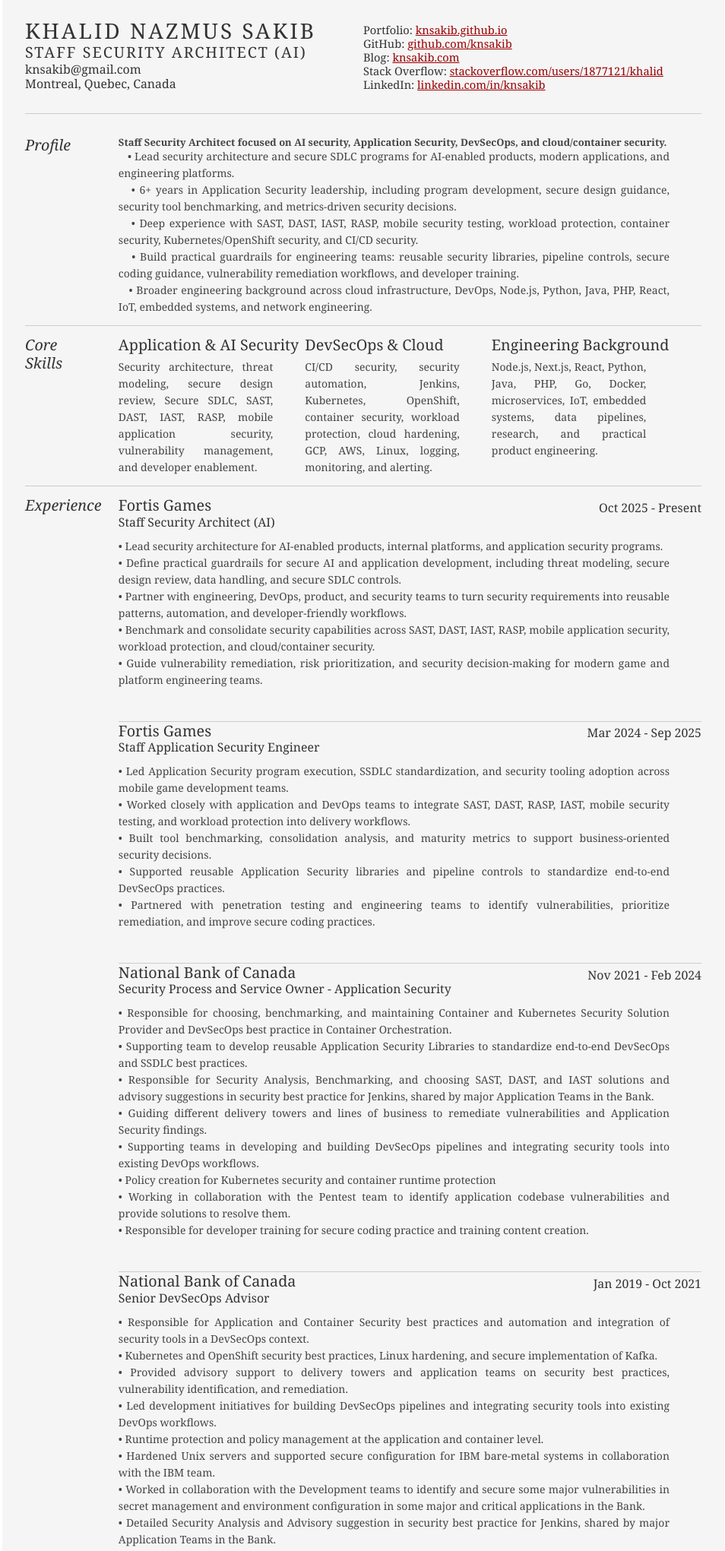
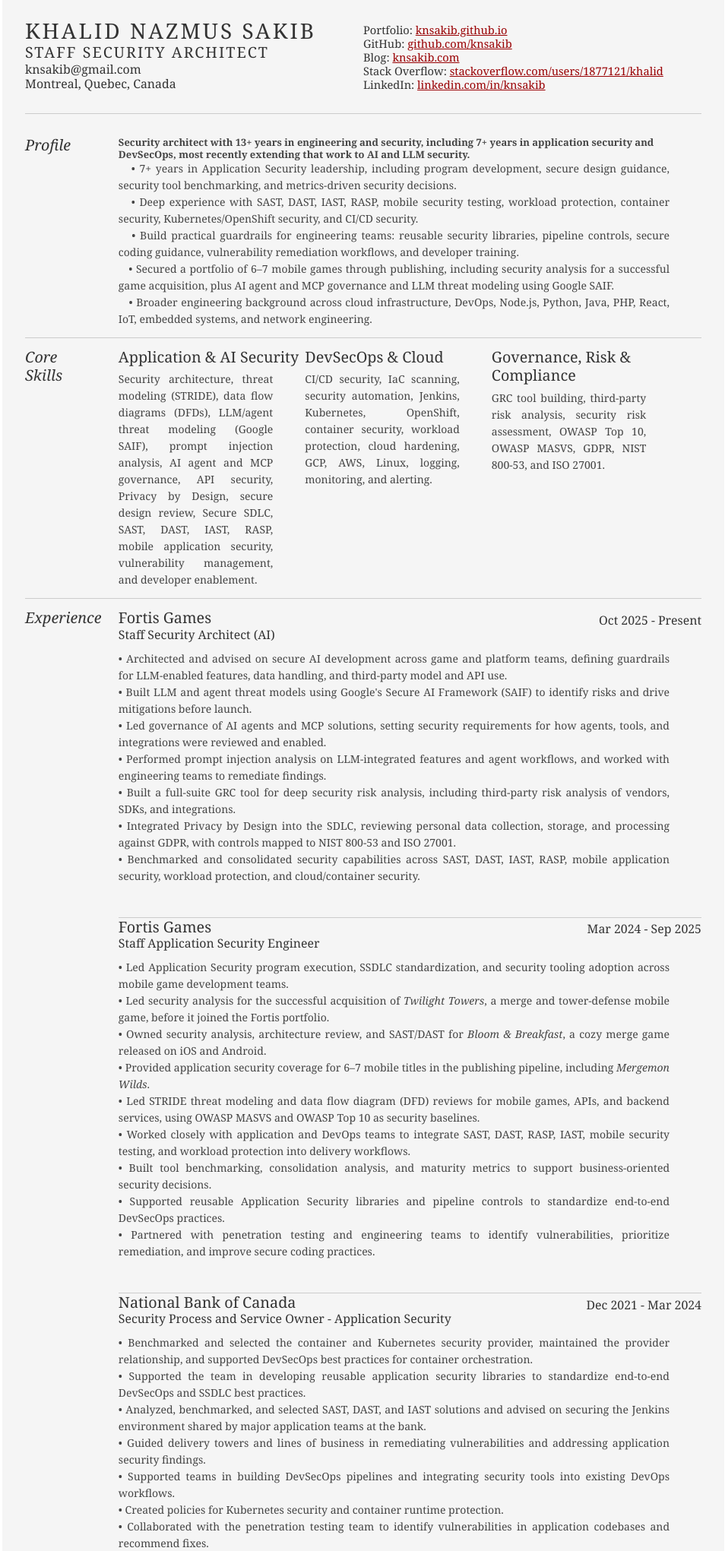
Before and after one commit to knsakib/knsakib.github.io, a PHP site: page / in a window 1280 px wide. Shown: the top 2041 px of the page at 76% size, without its empty margins (162-1116 px from the left). Run offline with PHP 8.4, Linux system fonts and the light colour scheme.

Commit message:
Update resume and fix mobile and print layouts

```diff
--- a/index.html
+++ b/index.html
@@ -2,8 +2,9 @@
 <html>
 <head>
 
-	<title>Khalid Nazmus Sakib | Staff Security Architect (AI) | Application Security &amp; DevSecOps</title>
+	<title>Khalid Nazmus Sakib | Staff Security Architect | Application Security &amp; DevSecOps</title>
 	<meta http-equiv="content-type" content="text/html; charset=utf-8" />
+	<meta name="viewport" content="width=device-width, initial-scale=1" />
 
 	<meta name="keywords" content="Khalid Nazmus Sakib, Staff Security Architect, AI Security, Application Security, DevSecOps, Cloud Security, Kubernetes Security, Secure SDLC" />
 	<meta name="description" content="Staff Security Architect focused on AI security, application security, DevSecOps, cloud security, Kubernetes security, secure SDLC, and practical security engineering." />
@@ -14,14 +15,14 @@
 </head>
 <body>
 
-<div id="doc2" class="yui-t7">
+<div id="doc2" class="yui-t7 resume-page">
 	<div id="inner">
 
 		<div id="hd">
 			<div>
 				<div class="title-left">
 					<h1>Khalid Nazmus Sakib</h1>
-					<h2>Staff Security Architect (AI)</h2>
+					<h2>Staff Security Architect</h2>
 					<h3>knsakib@gmail.com</h3>
 					<h3>Montreal, Quebec, Canada</h3>
 				</div>
@@ -48,11 +49,11 @@
 						<div class="yui-u first">
 							<h2>Profile</h2>
 						</div>
-						<div class="yui-u"> <b>Staff Security Architect focused on AI security, Application Security, DevSecOps, and cloud/container security.</b>
-							<p>&nbsp;&nbsp;&nbsp;• Lead security architecture and secure SDLC programs for AI-enabled products, modern applications, and engineering platforms.
-							<br/>&nbsp;&nbsp;&nbsp;• 6+ years in Application Security leadership, including program development, secure design guidance, security tool benchmarking, and metrics-driven security decisions.
+						<div class="yui-u"> <b>Security architect with 13+ years in engineering and security, including 7+ years in application security and DevSecOps, most recently extending that work to AI and LLM security.</b>
+							<p>&nbsp;&nbsp;&nbsp;• 7+ years in Application Security leadership, including program development, secure design guidance, security tool benchmarking, and metrics-driven security decisions.
 							<br/>&nbsp;&nbsp;&nbsp;• Deep experience with SAST, DAST, IAST, RASP, mobile security testing, workload protection, container security, Kubernetes/OpenShift security, and CI/CD security.
 							<br/>&nbsp;&nbsp;&nbsp;• Build practical guardrails for engineering teams: reusable security libraries, pipeline controls, secure coding guidance, vulnerability remediation workflows, and developer training.
+							<br/>&nbsp;&nbsp;&nbsp;• Secured a portfolio of 6–7 mobile games through publishing, including security analysis for a successful game acquisition, plus AI agent and MCP governance and LLM threat modeling using Google SAIF.
 							<br/>&nbsp;&nbsp;&nbsp;• Broader engineering background across cloud infrastructure, DevOps, Node.js, Python, Java, PHP, React, IoT, embedded systems, and network engineering.
 							</p>
 						</div>
@@ -65,18 +66,19 @@
 						<div class="yui-u">
 							<div class="talent">
 								<h2>Application &amp; AI Security</h2>
-								<p>Security architecture, threat modeling, secure design review, Secure SDLC, SAST, DAST, IAST, RASP, mobile application security, vulnerability management, and developer enablement.</p>
+								<p>Security architecture, threat modeling (STRIDE), data flow diagrams (DFDs), LLM/agent threat modeling (Google SAIF), prompt injection analysis, AI agent and MCP governance, API security, Privacy by Design, secure design review, Secure SDLC, SAST, DAST, IAST, RASP, mobile application security, vulnerability management, and developer enablement.</p>
 							</div>
 
 							<div class="talent">
 								<h2>DevSecOps &amp; Cloud</h2>
-								<p>CI/CD security, security automation, Jenkins, Kubernetes, OpenShift, container security, workload protection, cloud hardening, GCP, AWS, Linux, logging, monitoring, and alerting.</p>
+								<p>CI/CD security, IaC scanning, security automation, Jenkins, Kubernetes, OpenShift, container security, workload protection, cloud hardening, GCP, AWS, Linux, logging, monitoring, and alerting.</p>
 							</div>
 
 							<div class="talent">
-								<h2>Engineering Background</h2>
-								<p>Node.js, Next.js, React, Python, Java, PHP, Go, Docker, microservices, IoT, embedded systems, data pipelines, research, and practical product engineering.</p>
+								<h2>Governance, Risk &amp; Compliance</h2>
+								<p>GRC tool building, third-party risk analysis, security risk assessment, OWASP Top 10, OWASP MASVS, GDPR, NIST 800-53, and ISO 27001.</p>
 							</div>
+
 						</div>
 					</div>
 
@@ -120,11 +122,13 @@
 								<h2>Fortis Games</h2>
 								<h3>Staff Security Architect (AI)</h3>
 								<h4>Oct 2025 - Present</h4>
-								<p>		• Lead security architecture for AI-enabled products, internal platforms, and application security programs.
-											<br/>• Define practical guardrails for secure AI and application development, including threat modeling, secure design review, data handling, and secure SDLC controls.
-											<br/>• Partner with engineering, DevOps, product, and security teams to turn security requirements into reusable patterns, automation, and developer-friendly workflows.
-											<br/>• Benchmark and consolidate security capabilities across SAST, DAST, IAST, RASP, mobile application security, workload protection, and cloud/container security.
-											<br/>• Guide vulnerability remediation, risk prioritization, and security decision-making for modern game and platform engineering teams.
+								<p>		• Architected and advised on secure AI development across game and platform teams, defining guardrails for LLM-enabled features, data handling, and third-party model and API use.
+											<br/>• Built LLM and agent threat models using Google's Secure AI Framework (SAIF) to identify risks and drive mitigations before launch.
+											<br/>• Led governance of AI agents and MCP solutions, setting security requirements for how agents, tools, and integrations were reviewed and enabled.
+											<br/>• Performed prompt injection analysis on LLM-integrated features and agent workflows, and worked with engineering teams to remediate findings.
+											<br/>• Built a full-suite GRC tool for deep security risk analysis, including third-party risk analysis of vendors, SDKs, and integrations.
+											<br/>• Integrated Privacy by Design into the SDLC, reviewing personal data collection, storage, and processing against GDPR, with controls mapped to NIST 800-53 and ISO 27001.
+											<br/>• Benchmarked and consolidated security capabilities across SAST, DAST, IAST, RASP, mobile application security, workload protection, and cloud/container security.
 										</p>
                                         <br />
 
@@ -136,6 +140,10 @@
 								<h3>Staff Application Security Engineer</h3>
 								<h4>Mar 2024 - Sep 2025</h4>
 								<p>		• Led Application Security program execution, SSDLC standardization, and security tooling adoption across mobile game development teams.
+											<br/>• Led security analysis for the successful acquisition of <i>Twilight Towers</i>, a merge and tower-defense mobile game, before it joined the Fortis portfolio.
+											<br/>• Owned security analysis, architecture review, and SAST/DAST for <i>Bloom &amp; Breakfast</i>, a cozy merge game released on iOS and Android.
+											<br/>• Provided application security coverage for 6–7 mobile titles in the publishing pipeline, including <i>Mergemon Wilds</i>.
+											<br/>• Led STRIDE threat modeling and data flow diagram (DFD) reviews for mobile games, APIs, and backend services, using OWASP MASVS and OWASP Top 10 as security baselines.
 											<br/>• Worked closely with application and DevOps teams to integrate SAST, DAST, RASP, IAST, mobile security testing, and workload protection into delivery workflows.
 											<br/>• Built tool benchmarking, consolidation analysis, and maturity metrics to support business-oriented security decisions.
 											<br/>• Supported reusable Application Security libraries and pipeline controls to standardize end-to-end DevSecOps practices.
@@ -149,15 +157,15 @@
 							<div class="job">
 								<h2>National Bank of Canada</h2>
 								<h3>Security Process and Service Owner - Application Security</h3>
-								<h4>Nov 2021 - Feb 2024</h4>
-								<p>		• Responsible for choosing, benchmarking, and maintaining Container and Kubernetes Security Solution Provider and DevSecOps best practice in Container Orchestration.
-											<br/>• Supporting team to develop reusable Application Security Libraries to standardize end-to-end DevSecOps and SSDLC best practices.
-                                            <br/>• Responsible for Security Analysis, Benchmarking, and choosing SAST, DAST, and IAST solutions and advisory suggestions in security best practice for Jenkins, shared by major Application Teams in the Bank.
-											<br/>• Guiding different delivery towers and lines of business to remediate vulnerabilities and Application Security findings.
-											<br/>• Supporting teams in developing and building DevSecOps pipelines and integrating security tools into existing DevOps workflows.
-											<br/>• Policy creation for Kubernetes security and container runtime protection
-											<br/>• Working in collaboration with the Pentest team to identify application codebase vulnerabilities and provide solutions to resolve them.
-											<br/>• Responsible for developer training for secure coding practice and training content creation.
+								<h4>Dec 2021 - Mar 2024</h4>
+								<p>		• Benchmarked and selected the container and Kubernetes security provider, maintained the provider relationship, and supported DevSecOps best practices for container orchestration.
+											<br/>• Supported the team in developing reusable application security libraries to standardize end-to-end DevSecOps and SSDLC best practices.
+											<br/>• Analyzed, benchmarked, and selected SAST, DAST, and IAST solutions and advised on securing the Jenkins environment shared by major application teams at the bank.
+											<br/>• Guided delivery towers and lines of business in remediating vulnerabilities and addressing application security findings.
+											<br/>• Supported teams in building DevSecOps pipelines and integrating security tools into existing DevOps workflows.
+											<br/>• Created policies for Kubernetes security and container runtime protection.
+											<br/>• Collaborated with the penetration testing team to identify vulnerabilities in application codebases and recommend fixes.
+											<br/>• Developed secure coding training materials and provided training for developers.
 										</p>
                                         <br />
 
@@ -166,17 +174,16 @@
 
                         <div class="job">
 								<h2>National Bank of Canada</h2>
-								<h3>Senior DevSecOps Advisor</h3>
-								<h4>Jan 2019 - Oct 2021</h4>
-								<p>		• Responsible for Application and Container Security best practices and automation and integration of security tools in a DevSecOps context.
-											<br/>• Kubernetes and OpenShift security best practices, Linux hardening, and secure implementation of Kafka.
+								<h3>Senior Advisor, AppSec</h3>
+								<h4>Jan 2019 - Dec 2021</h4>
+								<p>		• Responsible for application and container security best practices and for automating and integrating security tools into DevSecOps workflows.
+											<br/>• Supported Kubernetes and OpenShift security best practices, Linux hardening, and secure Kafka deployments.
 											<br/>• Provided advisory support to delivery towers and application teams on security best practices, vulnerability identification, and remediation.
-											<br/>• Led development initiatives for building DevSecOps pipelines and integrating security tools into existing DevOps workflows.
-											<br/>• Runtime protection and policy management at the application and container level.
-											<br/>• Hardened Unix servers and supported secure configuration for IBM bare-metal systems in collaboration with the IBM team.
-											<br/>• Worked in collaboration with the Development teams to identify and secure some major vulnerabilities in
-                                            secret management and environment configuration in some major and critical applications in the Bank.
-                                            <br/>• Detailed Security Analysis and Advisory suggestion in security best practice for Jenkins, shared by major Application Teams in the Bank.
+											<br/>• Led initiatives to build DevSecOps pipelines and integrate security tools into existing DevOps workflows.
+											<br/>• Managed runtime protection and security policies at the application and container levels.
+											<br/>• Hardened Unix servers and worked with the IBM team to securely configure IBM bare-metal systems.
+											<br/>• Worked with development teams to identify and remediate significant vulnerabilities in secrets management and environment configuration for critical bank applications.
+											<br/>• Conducted detailed security analysis and advised on securing the Jenkins environment shared by major application teams at the bank.
 										</p>
                                         <br />
 
@@ -186,82 +193,31 @@
 
 							<div class="job">
 								<h2>Longbow Advantage</h2>
-								<h3>Cloud Server Administrator</h3>
-								<h4>March 2018 - Jan 2019</h4>
-								<p>		• Responsible for Automatic deployment and Rollout Grunt task configuration and troubleshooting.
-											<br/>• Load Balancer configuration, implementation, and infrastructure autoscaling in Google Cloud Platform.
-											<br/>• New microservice deployment using Docker on bare-metal instances and Kubernetes.
-											<br/>• Shell Scripting to automate Cron Jobs
-											 <br/>• LDAP server configuration SSO and SAML configuration for unifying Auth service in the infrastructure level
-											<br/>• Used Stackdriver for detailed log collection, custom log generation, and dashboard configuration.
-											<br/>• Legacy network migration to Modern Virtual Private Cloud
-											<br/>• Linux administration and using it as a development and reproduction environment, shell scripting for automatic backup
-										</p> <br/>
+								<h3>Cloud Infrastructure Administrator</h3>
+								<h4>Feb 2018 - Dec 2018</h4>
+								<p>		• Configured load balancing and infrastructure autoscaling on Google Cloud Platform, and migrated legacy networks to a modern VPC.
+											<br/>• Deployed microservices with Docker on bare-metal instances and Kubernetes.
+											<br/>• Configured LDAP, SSO, and SAML to unify authentication across the infrastructure.
+									</p> <br/>
 							</div>
 
 							<div class="job">
-								<h2>Telus Inc.</h2>
+								<h2>TELUS</h2>
 								<h3>Network Specialist</h3>
 								<h4>Nov 2014 - Feb 2018</h4>
-								<p>		• Automatic deployment configurations, troubleshooting and best practice suggestion to the users by hands-on reproduction of Jenkins environment with issues.
-											<br/>• Automatic agent configure for Puppet Master, Standalone Configuration, Manifest for Auto-scaling based on CPU and traffic utilization, Modules configuration, Certificate generation, Auto sign certificate configuration
-											<br/>• Used Stackdriver for detailed log collection, custom log generation, and dashboard configuration.
-											<br/>• Used Salesforce and JIRA as IT management tools, and Buganizer to report and monitor bugs.
-											<br/>• Used Git with GitHub, GitLab, and Google Cloud repositories for version control.
-											<br/>• Assisted with deployment configuration and troubleshooting coding and runtime issues for Python, Node.js, and Java.
-											<br/>• Supported BigQuery and Dataflow configuration and code troubleshooting in Google Cloud.
-											<br/>• Work on and write reproduction code to raise bugs and provides guidelines for resolution
-											<br/>• Used microservice architecture in Docker-based environments and Kubernetes cluster configuration.
-
-										</p> <br/>
+								<p>		• Reproduced and troubleshot Jenkins and Puppet deployment issues, and advised users on configuration best practices.
+											<br/>• Troubleshot deployment and runtime issues for Python, Node.js, and Java, including BigQuery and Dataflow on Google Cloud.
+											<br/>• Worked with microservice architectures in Docker-based environments and configured Kubernetes clusters.
+									</p> <br/>
 							</div>
 
-							<div class="job">
-								<h2>D3 Innovation Center</h2>
-								<h3>Innovation Engineer</h3>
-								<h4>Mar 2014 - Oct 2014</h4>
-								<p>• Android app development and microcontroller coding to collect sensor data and send notifications when data reached a threshold.
-									<br/>• Built complete IoT products from hardware connections and microcontroller code through Android and iOS app prototypes for SmartWiFi configuration.
-									<br/>• Used Firebase as a database, displayed sensor data on web and mobile interfaces, and triggered events based on data thresholds.
-									<br/>• Designed client-server applications with Node.js running in the cloud and React on the client.
-									<br/>• Programmed Bluetooth modules to communicate with microcontroller-attached sensors.
-									<br/>• Provided bootstrap support for startup companies including Heddoko and Maker Blocks, and managed crowdfunded project SLAs.
-								</p> <br/>
-							</div>
-
-							<div class="job">
-								<h2>Concordia University</h2>
-								<h3>Research Assistant</h3><br/>
-								<h4>Jan 2011 - Nov 2013</h4>
-								<h5>Following Publications were published during my research</h5>
-								<p>• K. N. Sakib, M. Z. Kabir, and S. S. Williamson, "Cadmium telluride solar cell: From device modeling to system implementation"
-									2013 IEEE International Conference on Industrial Technology (ICIT), Cape Town, 2013, pp. 1561-1566.
-								<br/>• K. N. Sakib, M. Z. Kabir, and S. S. Williamson, "Cadmium telluride solar cell: From device modeling to electric vehicle battery management"
-									2013 IEEE Transportation Electrification Conference and Expo (ITEC), 2013 IEEE, Detroit, MI, USA
-							</p>
-                            <br />
-                            <br />
-							</div>
-
-							<div class="job">
-								<h2>Orascom Telecom BD.</h2>
-								<h3>Network Subsystem Jr. Engineer</h3>
-								<h4>Jul 2009 - Dec 2010</h4>
-								<p>• Developed a tool with VBScript to automate GSM site creation and configuration in Home Location Server (HLS).
-									<br/>• Troubleshot core network issues, analyzed GSM call flow for KPI improvement, and configured GSM Softswitch.
-								  <br/>• Configured cell sites, transmission channels, and transceivers.
-									<br/>• Conducted Base Station Controller and site creation in GSM switch/core and E1 addition.
-							</p>
-							</div>
-								<div class="job last" style="margin-bottom: 0em; padding-bottom:0em;">
-								<h2>Huawei Technologies</h2>
-								<h3>Asst. Radio Network Planning Engineer</h3>
-								<h4>Apr 2008 - Jun 2009</h4>
-								<p>• Conducted Base Station Controller (BSC) and Location Area Code (LAC) planning.
-								<br/>• Optimized radio network, new site, and TRX planning for swap and expansion projects.
-								<br/>• Engineered KPI improvement through drive test log files and result analysis.
-								<br/>• Facilitated Base Station Subsystem (BSS) engineers in radio interface problems.
-							</p>
+							<div class="job last" style="margin-bottom: 0em; padding-bottom:0em;">
+								<h2>Earlier Experience</h2>
+								<h4>2008 - 2014</h4>
+								<p>• <b>D3 Innovation Center</b>, Innovation Engineer (2014): built IoT products end to end, from microcontroller code to Android/iOS apps and Node.js/React cloud services.
+								<br/>• <b>Concordia University</b>, Research Assistant (2012 - 2013) and Teaching Assistant (2011 - 2012): two IEEE publications on cadmium telluride solar cells (ICIT 2013, ITEC 2013).
+								<br/>• <b>Orascom Telecom</b> and <b>Huawei Technologies</b> (2008 - 2010): GSM core and radio network engineering, including automation tooling and KPI optimization.
+								</p>
 							</div>
 
 						</div><!--// .yui-u -->
@@ -286,37 +242,13 @@
 
 					</div><!--// .yui-gf -->
 
-					<div class="yui-gf last">
-						<div class="yui-u first">
-							<h2>Extra-Curricular Activities</h2>
-						</div>
-						<div class="yui-u"><p>
-							• Volunteer works and guided students in ISO, Concordia (Certificates)
-							<br/>• Student member of IEEE and awarded in the International Web-page Design Contest
-							<br/>• Served as BUET reporter in a prominent national daily Newspaper for more than 2 years during undergraduate
-							<br/>• Nominated as one of the 2001 World Champion Amateur Poets in 2001 Summer Convention Washington D.C., USA and poem had been recorded in ‘The Sound of Poetry’ released both in CD and Cassette tape.
-						</p>
-						</div>
-
-					</div><!--// .yui-gf -->
-
-					<div class="yui-gf last">
-						<div class="yui-u first">
-							<h2>References</h2>
-						</div>
-						<div class="yui-u">
-							References available upon request.
-						</div>
-
-					</div><!--// .yui-gf -->
-
 
 				</div><!--// .yui-b -->
 			</div><!--// yui-main -->
 		</div><!--// bd -->
 
 		<div id="ft">
-			<p>Khalid Nazmus Sakib &mdash; Staff Security Architect (AI) &mdash; knsakib@gmail.com</p>
+			<p>Khalid Nazmus Sakib &mdash; Staff Security Architect &mdash; knsakib@gmail.com</p>
 		</div><!--// footer -->
 
 	</div><!-- // inner -->
--- a/resume.css
+++ b/resume.css
@@ -76,6 +76,90 @@ a#pdf:hover { background: #222; }
 .title-left {width:50%; float: left;}
 .title-right {width:50%; float: right;}
 
+#doc2.resume-page {
+    width: auto;
+    max-width: 73.076em;
+}
+
+@media screen and (max-width: 48em) {
+    .resume-page #inner {
+        padding: 10px 16px;
+        overflow-wrap: anywhere;
+    }
+
+    .resume-page .title-left,
+    .resume-page .title-right,
+    .resume-page .yui-gf .yui-u,
+    .resume-page .yui-gf div.first,
+    .resume-page .talent {
+        float: none;
+        width: auto;
+    }
+
+    .resume-page #hd h1,
+    .resume-page #hd h2 {
+        letter-spacing: 0;
+    }
+
+    .resume-page .yui-gf div.first,
+    .resume-page .talent h2 {
+        margin-bottom: 0.5em;
+    }
+
+    .resume-page .title-right,
+    .resume-page .talent + .talent {
+        margin-top: 0.75em;
+    }
+
+    .resume-page p {
+        padding-right: 0;
+        text-align: left;
+    }
+
+    .resume-page .job h4 {
+        position: static;
+        margin-top: 0.25em;
+    }
+}
+
+@media print {
+    .resume-page #inner {
+        padding-inline: 0;
+    }
+
+    .resume-page .title-left {
+        width: 44%;
+    }
+
+    .resume-page .title-right {
+        width: 53%;
+    }
+
+    .resume-page .yui-gf .yui-u {
+        width: 80%;
+    }
+
+    .resume-page .yui-gf div.first {
+        width: 17%;
+    }
+
+    .resume-page p {
+        padding-right: 0;
+    }
+
+    .resume-page .talent p {
+        padding-right: 1em;
+    }
+
+    .resume-page .job h2 {
+        padding-right: 12rem;
+    }
+
+    .resume-page .job h4 {
+        top: 0;
+    }
+}
+
 
 
 /* #yui-main > div > div:nth-child(1) > div:nth-child(2){font-size: 120%} */
```
